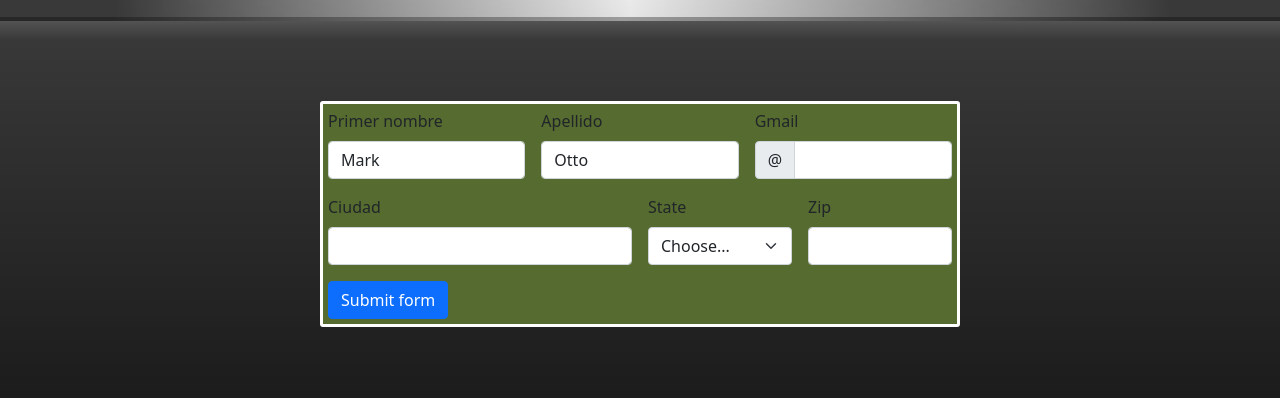
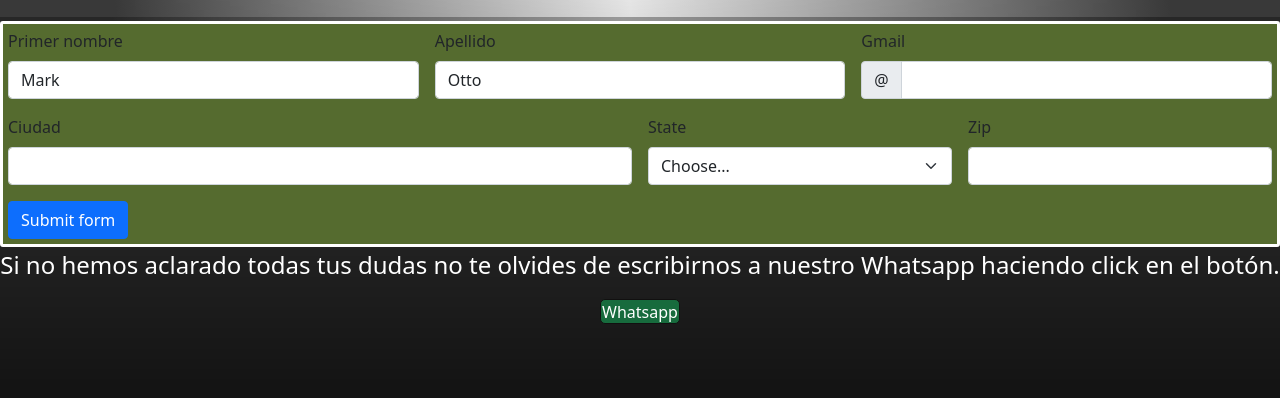
Before and after one commit to lucasvaldez99/Proyecto-final-Lucas-Valdez, a website: page contacto.html in a window 1280 px wide. Shown: the part 95-493 px from the top of the page. Drawn offline with nearby package versions, Linux system fonts and the light colour scheme.

Commit message:
formulario 2do intento

```diff
--- a/scss/_contacto.scss
+++ b/scss/_contacto.scss
@@ -1,5 +1,5 @@
 .formulario{
-            margin: 5rem 20rem;
+
             border: solid 3px white;
             border-radius: 3px;
             padding: 5px;
```
Also changed, not shown: css/style.css, 1 other file.
